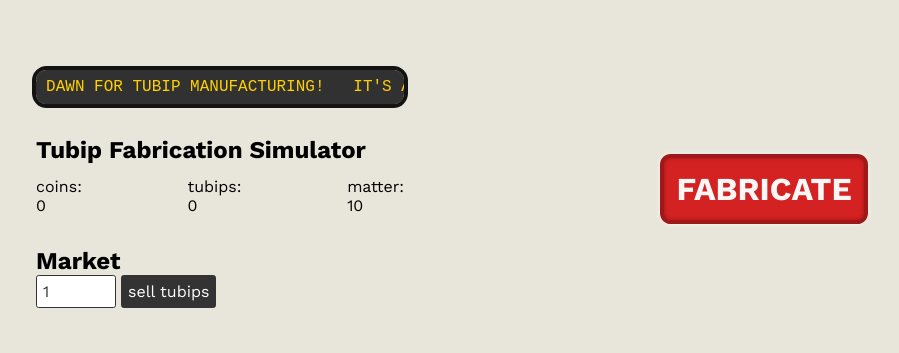
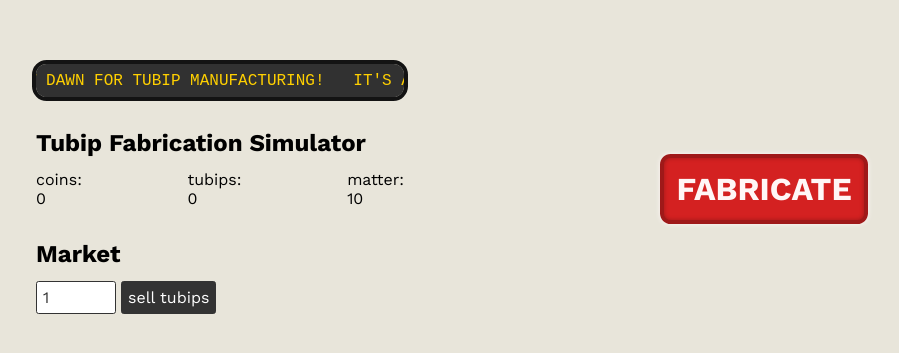
Before and after one commit to hs7t/tubip-fabrication-simulator, a Svelte app: page / in a window 1280 px wide. Shown: the part 211-564 px from the top of the page, without its empty margins (84-983 px from the left). Built offline with nearby package versions, Linux system fonts and the light colour scheme.

Commit message:
use section instead of class

```diff
--- a/src/App.svelte
+++ b/src/App.svelte
@@ -19,7 +19,7 @@
       <Stats />
     </div>
 
-    <div>
+    <div class="market">
       <h2>Market</h2>
       <NumberInput buttonLabel="sell tubips" onEnter={(response) => { handleTubipSale(response) }} allowNegatives={false}></NumberInput>
     </div>
@@ -65,7 +65,7 @@
     flex-grow: unset;
   }
 
-  #overview .infobox {
+  #overview .infobox, #overview .market {
     display: flex;
     flex-direction: column;
     gap: 0.8em;
```
